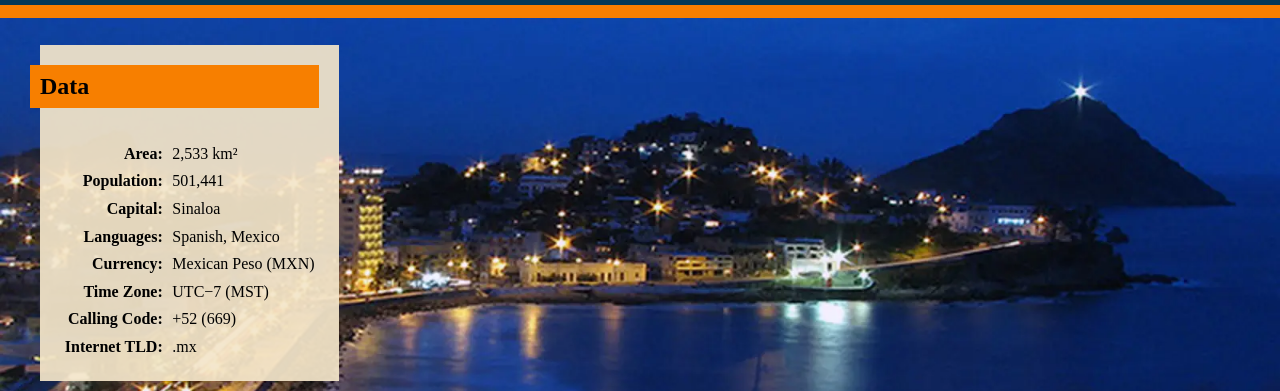
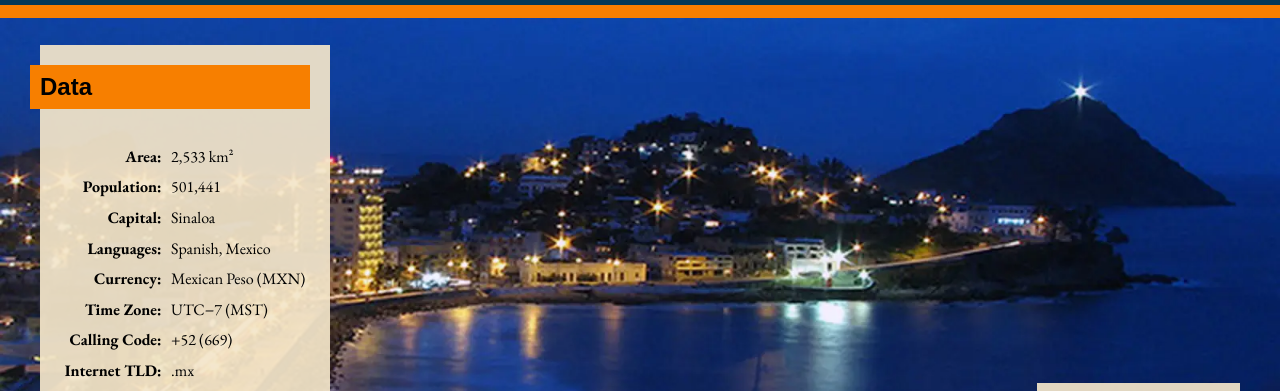
Before and after one commit to marisoltorreslugo/wdd131, a plain HTML site: page place.html in a window 1280 px wide. Shown: the part 72-463 px from the top of the page. Drawn offline with nearby package versions, Linux system fonts and the light colour scheme; a web font is replaced by a local one.

Commit message:
corrections 2

```diff
--- a/place.html
+++ b/place.html
@@ -27,7 +27,7 @@
       <picture>
         <source media="(min-width: 1000px)" srcset="images/place/hero-large-place.webp">
         <source media="(min-width: 550px)" srcset="images/place/hero-medium-place.webp">
-        <img src="images/place/hero-small-place.webp" alt="Buenos Aires Argentina Temple" width="500" height="auto">
+        <img src="images/place/hero-small-place.webp" alt="Buenos Aires Argentina Temple" width="500" height="757">
       </picture>
     </div>
 
--- a/styles/place.css
+++ b/styles/place.css
@@ -17,6 +17,14 @@ header {
   color: #fff;
   text-align: center;
   padding: 20px;
+}
+
+h1, h2 {
+  font-family: var(--header-font);
+}
+
+body {
+  font-family: var(--body-font);
 }
 
 main {
```
